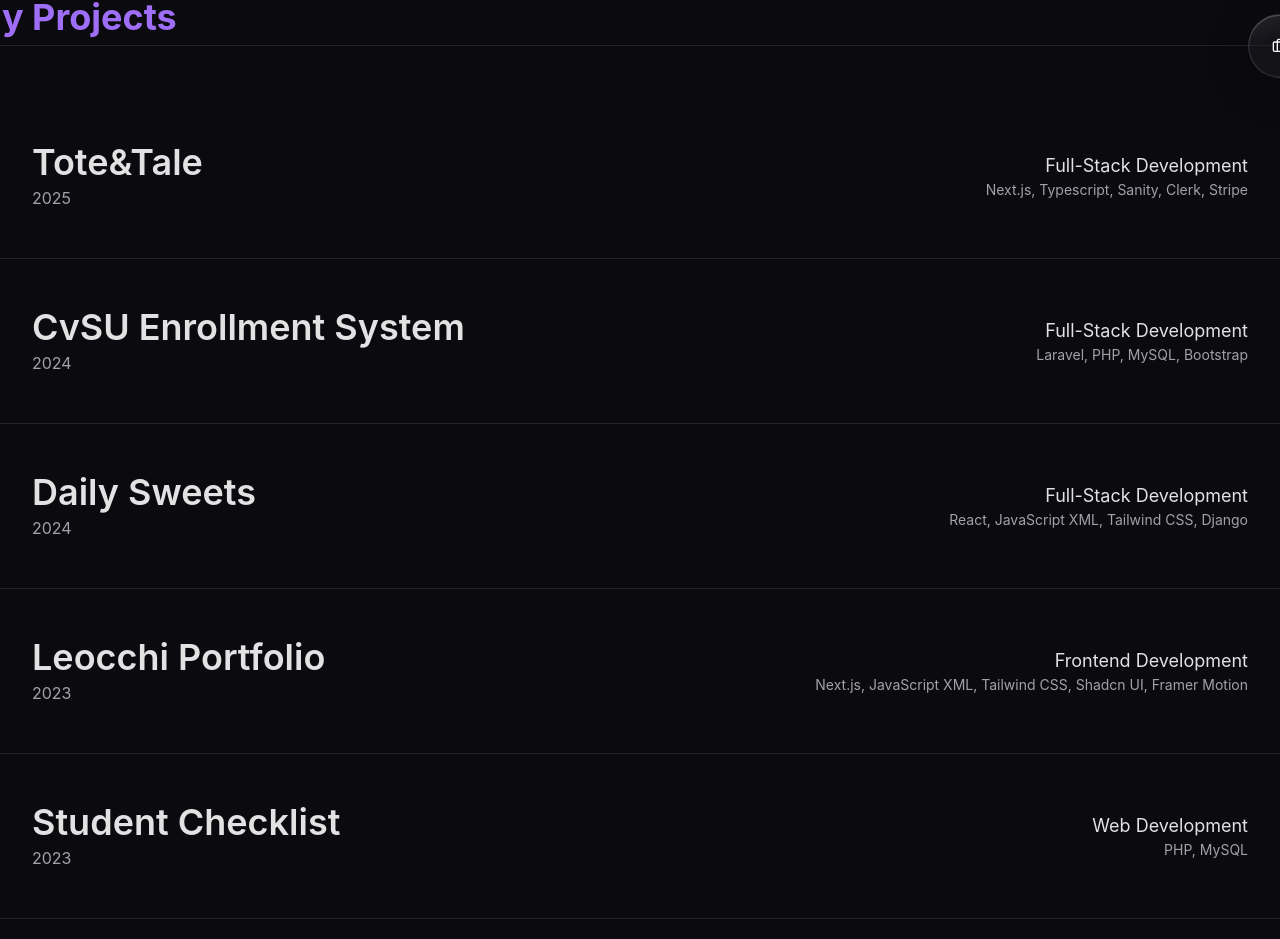
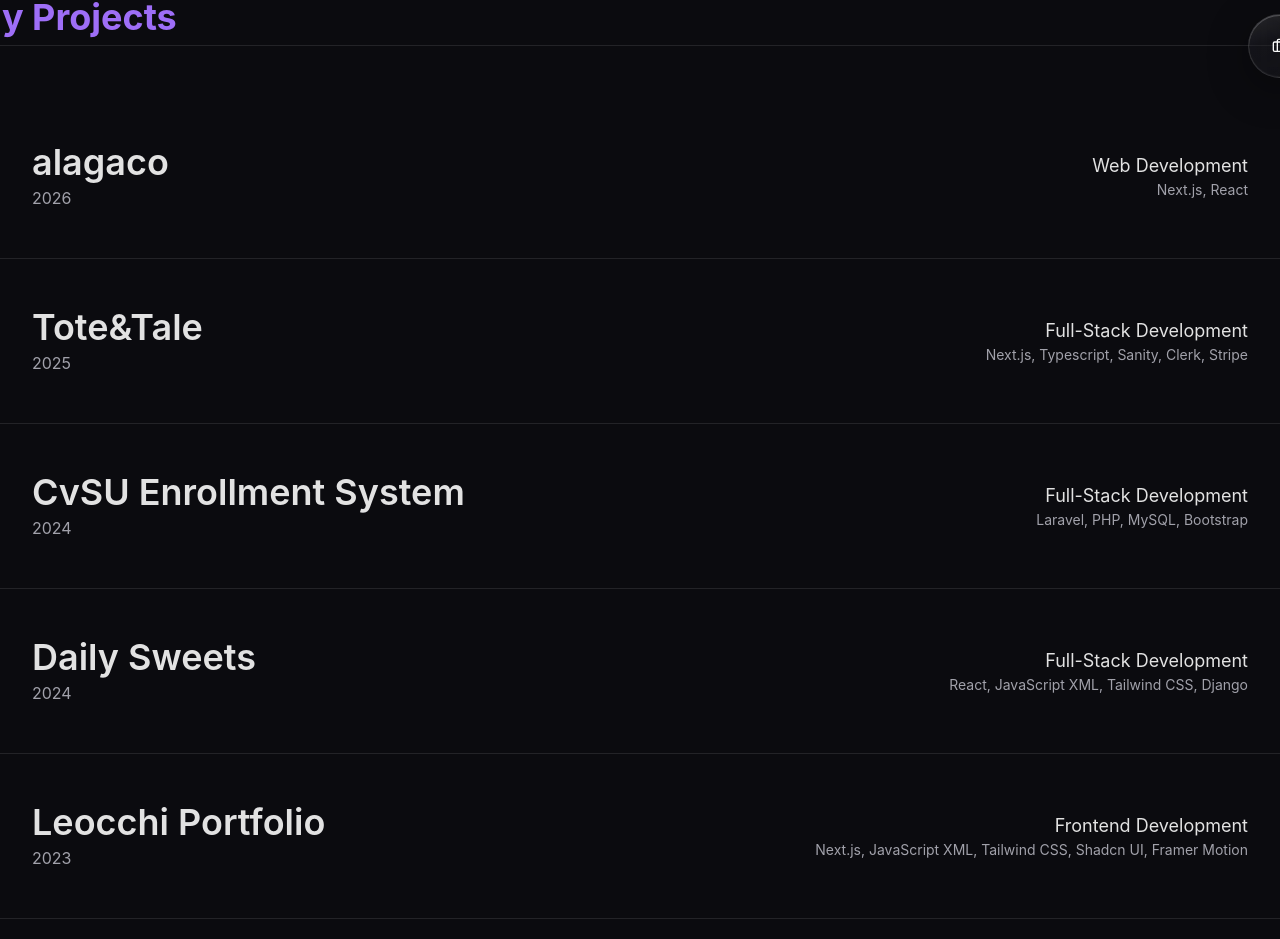
Before and after one commit to Leocch1/my-portfolio, a Next.js app: page / in a window 1280 px wide. Shown: the part 1931-2870 px from the top of the page. Built offline with nearby package versions, Linux system fonts and the light colour scheme.

Commit message:
feat: add alagaco project details and image to projects section

```diff
--- a/app/projects/page.tsx
+++ b/app/projects/page.tsx
@@ -11,6 +11,20 @@
 import { useState, type MouseEvent } from 'react';
 
 const detailedProjects = [
+  {
+    id: 'alagaco',
+    title: 'alagaco',
+    tech: 'Next.js, React',
+    year: '2026',
+    description: [
+      'Built the website for alagaco, an all-in-one platform that connects households with verified local professionals for child and adult care, physical therapy, tutoring, home cleaning, and repairs.',
+      'Developed the site with Next.js and React, including the services overview, a step-by-step "How it works" guide, and trust & safety content explaining provider vetting and secure payments.',
+      'Created a responsive layout with dedicated service pages and clear calls to action for downloading the app and becoming a provider.',
+    ],
+    image: '/alagaco.png',
+    hint: 'care and home services platform website',
+    liveLink: 'https://alagaco.com/',
+  },
   {
     id: 'totentale',
     title: 'Tote&Tale',
--- a/components/sections/projects.tsx
+++ b/components/sections/projects.tsx
@@ -12,6 +12,16 @@
 import Image from 'next/image';
 
 const projectsData = [
+	{
+		title: 'alagaco',
+		year: '2026',
+		category: 'Web Development',
+		tech: 'Next.js, React',
+		description: 'Website for an all-in-one platform connecting households with verified local care and home-service providers.',
+		link: 'https://alagaco.com/',
+		image: '/alagaco.png',
+        hint: 'care services platform'
+	},
 	{
 		title: 'Tote&Tale',
 		year: '2025',
```
Also changed, not shown: public/alagaco.png (added).
